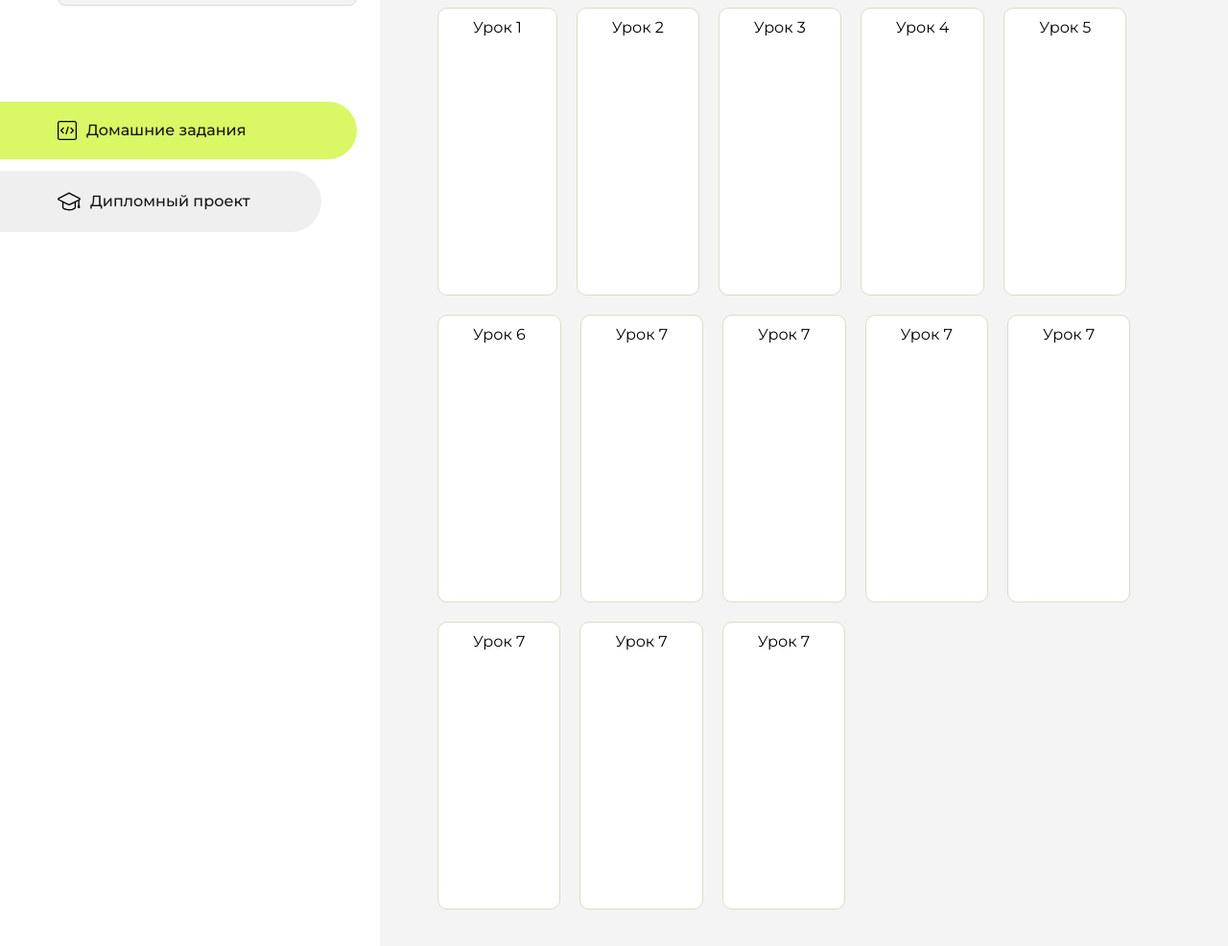
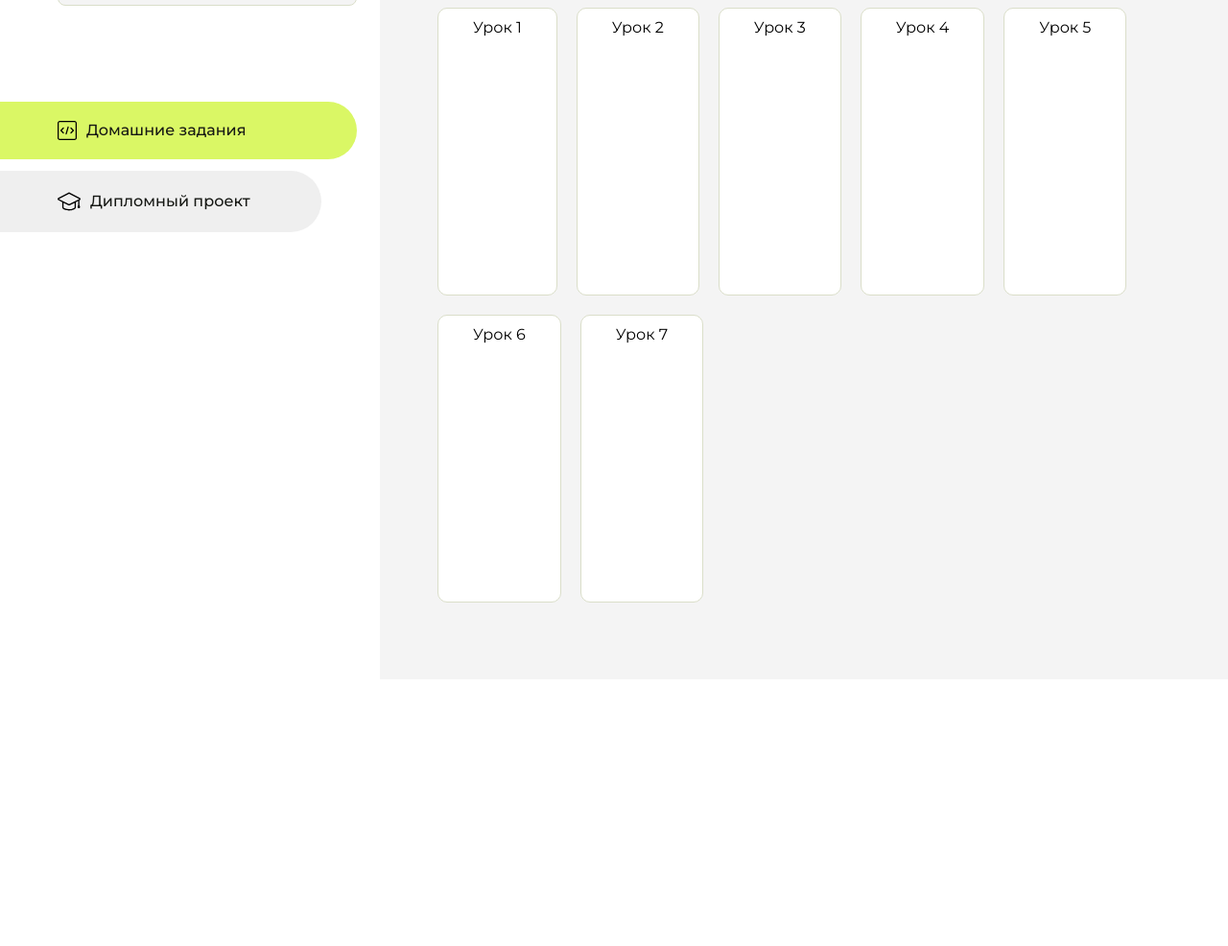
Before and after one commit to BreamRu/homework, a plain HTML site: page index.html in a window 1280 px wide. Shown: the part 230-1216 px from the top of the page at 96% size. After the commit the page ends 938 px from the top, so only its background shows below. Drawn offline with Linux system fonts and the light colour scheme.

Commit message:
Update index.html

```diff
--- a/index.html
+++ b/index.html
@@ -113,24 +113,6 @@
                     <li class="content__list-item">
                         <a href="fit-studio доработка статьи">Урок 7</a>
                     </li>
-                    <li class="content__list-item">
-                        <a href="fit-studio доработка статьи">Урок 7</a>
-                    </li>
-                    <li class="content__list-item">
-                        <a href="fit-studio доработка статьи">Урок 7</a>
-                    </li>
-                    <li class="content__list-item">
-                        <a href="fit-studio доработка статьи">Урок 7</a>
-                    </li>
-                    <li class="content__list-item">
-                        <a href="fit-studio доработка статьи">Урок 7</a>
-                    </li>
-                    <li class="content__list-item">
-                        <a href="fit-studio доработка статьи">Урок 7</a>
-                    </li>
-                    <li class="content__list-item">
-                        <a href="fit-studio доработка статьи">Урок 7</a>
-                    </li>
                 </ul>
             </div>
             <div class="content__block hidden" id="diplomBlock">
```
